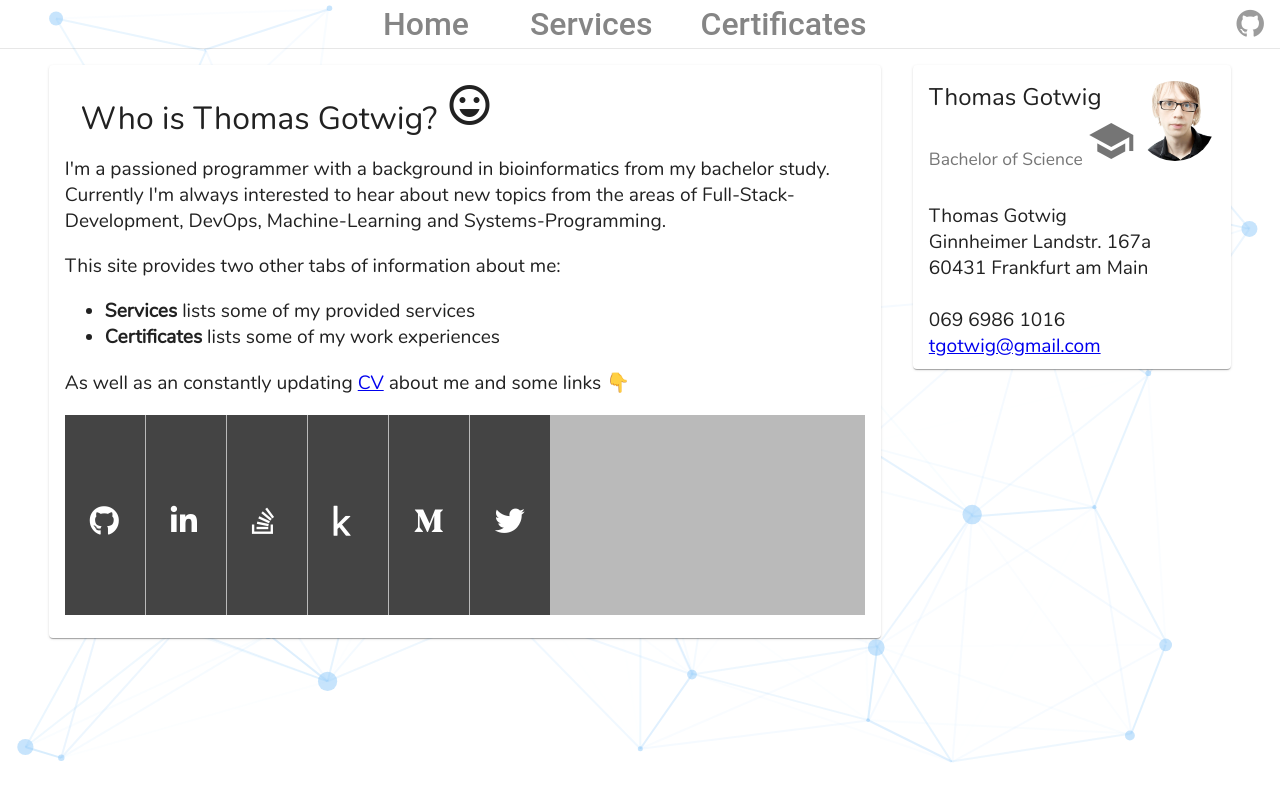
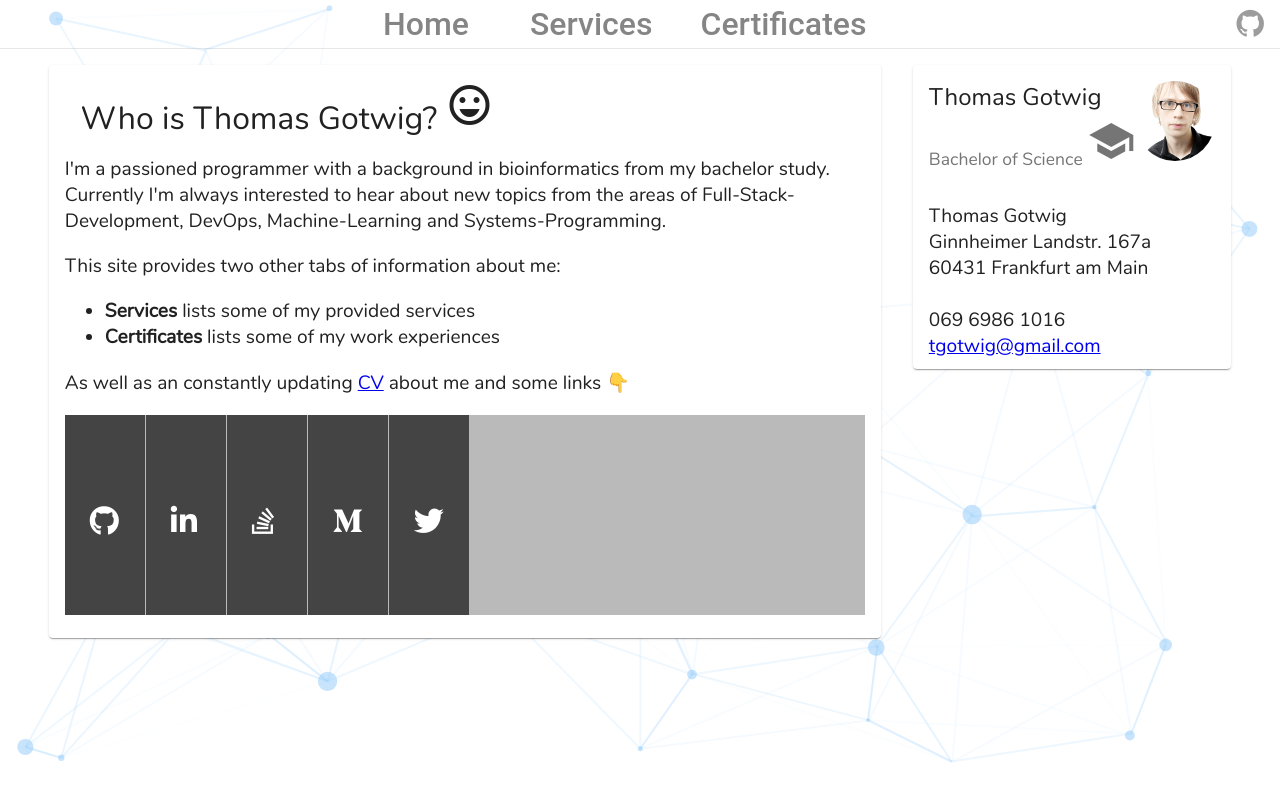
Before and after one commit to tgotwig/tgotwig, an Angular app: page /home in a window 1280 px wide. Built offline with nearby package versions, Linux system fonts and the light colour scheme.

Commit message:
Remove Kaggle link

```diff
--- a/src/app/components/home/home.component.ts
+++ b/src/app/components/home/home.component.ts
@@ -26,12 +26,6 @@ export class HomeComponent implements OnInit {
       class: 'fa-stack-overflow',
       href: 'https://stackoverflow.com/users/6244047/thomas-gotwig',
       text: 'Check out my contributions on Stackoverflow 📚'
-    },
-    {
-      name: 'Kaggle',
-      class: 'fa-kaggle',
-      href: 'https://www.kaggle.com/thomasgotwig',
-      text: 'Check out my Kaggle to see on which challenges I currently compete 🤖'
     },
     {
       name: 'Medium',
```
